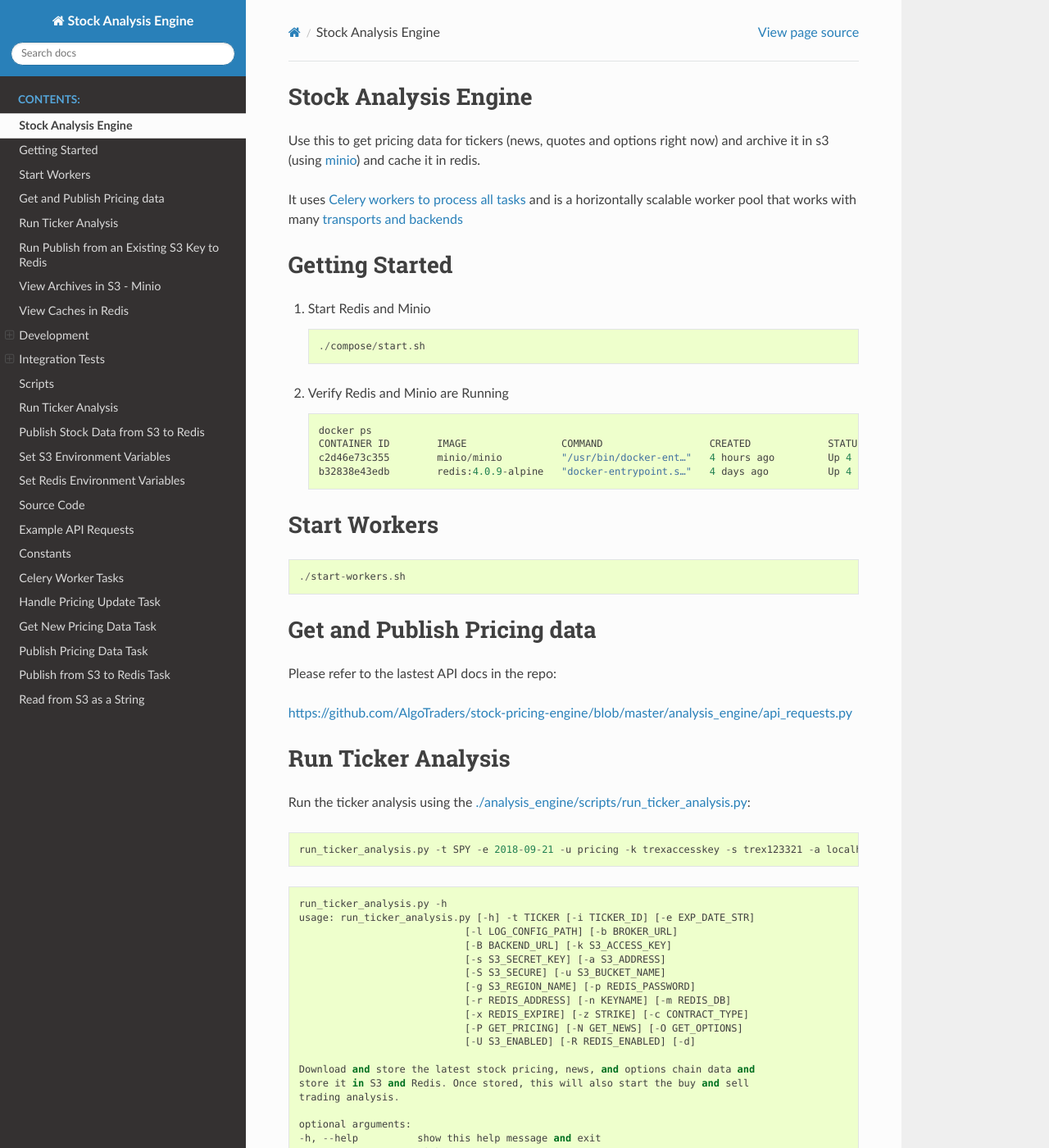
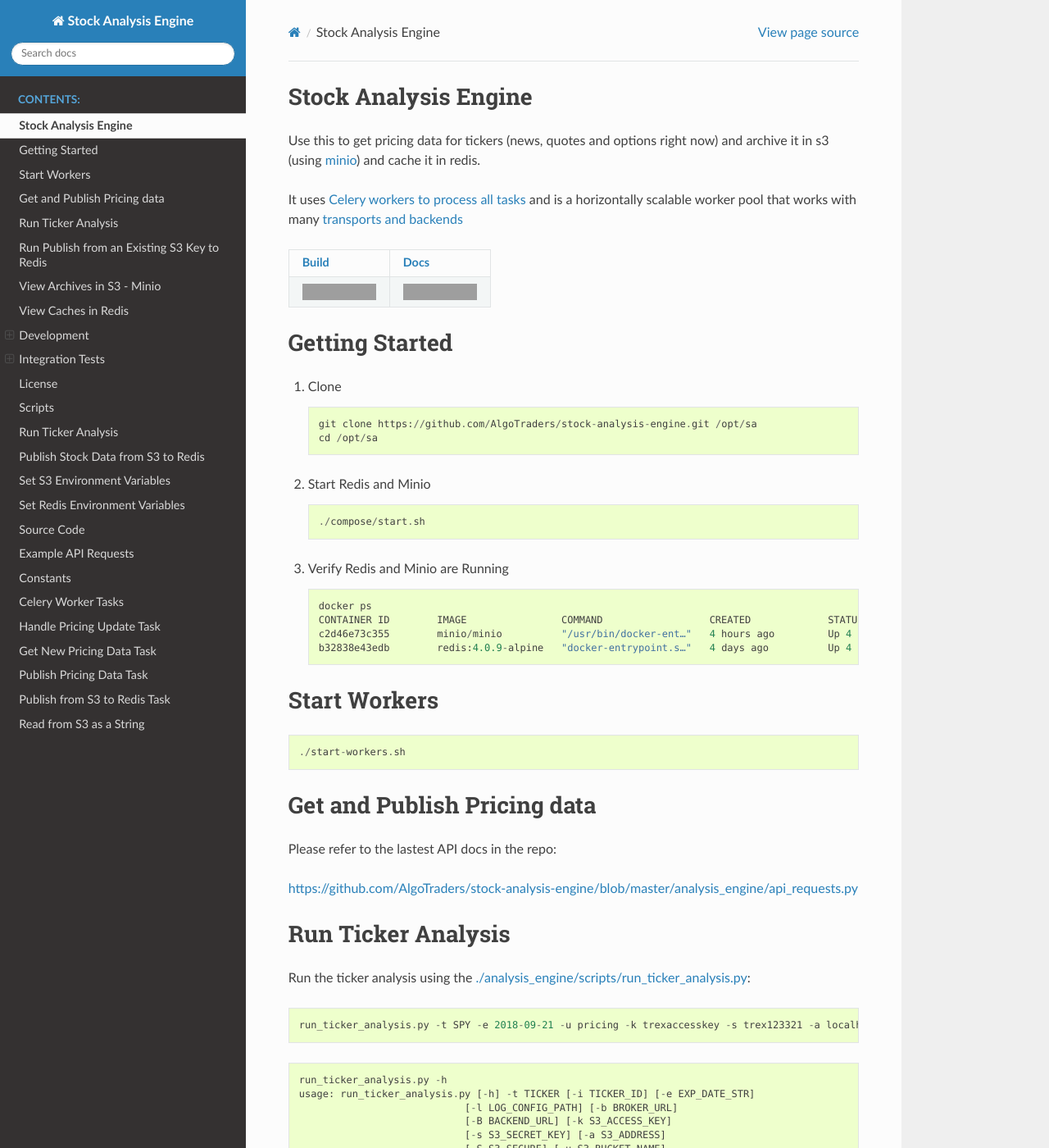
Before and after one commit to AlgoTraders/stock-analysis-engine, a Sphinx documentation site: the page built from docs/source/README.rst, in a window 1280 px wide and 1400 px high. Shown: the whole window at 82% size. Built offline with Sphinx 7.4.7 and the Read the Docs theme 2.0.0, drawn with Linux system fonts in a browser that asks for light colours; grey boxes are pictures that could not be loaded.

Commit message:
initial docker container for testing on travis

```diff
--- a/docs/source/README.rst
+++ b/docs/source/README.rst
@@ -5,8 +5,27 @@
 
 It uses `Celery workers to process all tasks <http://www.celeryproject.org/>`__ and is a horizontally scalable worker pool that works with many `transports and backends <https://github.com/celery/celery#transports-and-backends>`__
 
+.. list-table::
+   :header-rows: 1
+
+   * - `Build <https://travis-ci.org/AlgoTraders/stock-analysis-engine>`__
+     - `Docs <https://stock-analysis-engine.readthedocs.io/en/latest/>`__
+   * - .. image:: https://api.travis-ci.org/AlgoTraders/stock-analysis-engine.svg
+           :alt: Travis Tests
+           :target: https://travis-ci.org/AlgoTraders/stock-analysis-engine
+     - .. image:: https://readthedocs.org/projects/stock-analysis-engine/badge/?version=latest
+           :alt: Read the Docs Stock Analysis Engine
+           :target: https://stock-analysis-engine.readthedocs.io/en/latest/README.html
+
 Getting Started
 ===============
+
+#.  Clone
+
+    ::
+
+        git clone https://github.com/AlgoTraders/stock-analysis-engine.git /opt/sa
+        cd /opt/sa
 
 #.  Start Redis and Minio
 
@@ -35,7 +54,7 @@
 
 Please refer to the lastest API docs in the repo:
 
-https://github.com/AlgoTraders/stock-pricing-engine/blob/master/analysis_engine/api_requests.py
+https://github.com/AlgoTraders/stock-analysis-engine/blob/master/analysis_engine/api_requests.py
 
 Run Ticker Analysis
 ===================
@@ -233,7 +252,7 @@
 pycodestyle .
 
 License
--------
+=======
 
 Apache 2.0 - Please refer to the LICENSE_ for more details
 
```
Also changed, not shown: README.rst (+4 -4 lines), .travis.yml, 5 other files.
